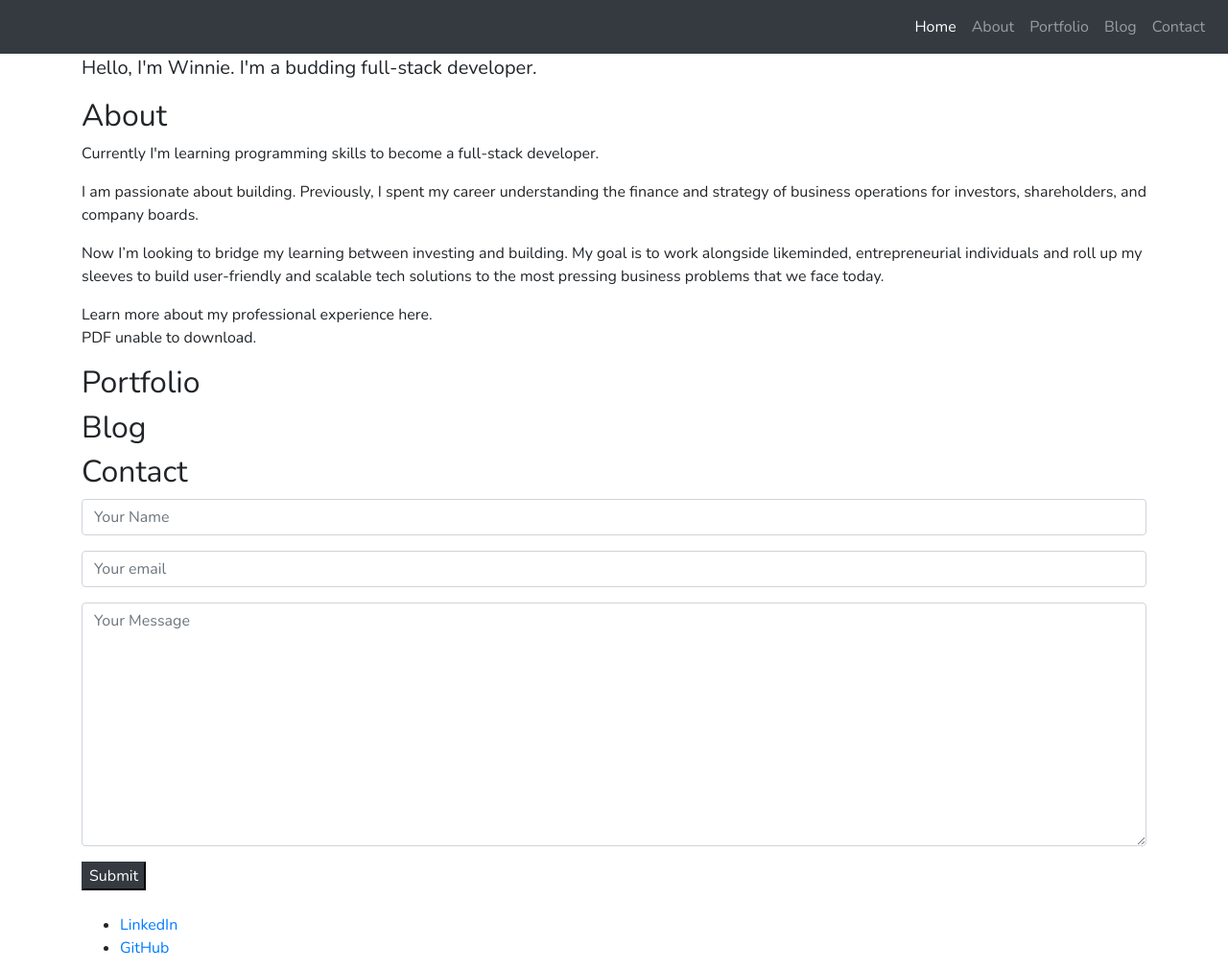
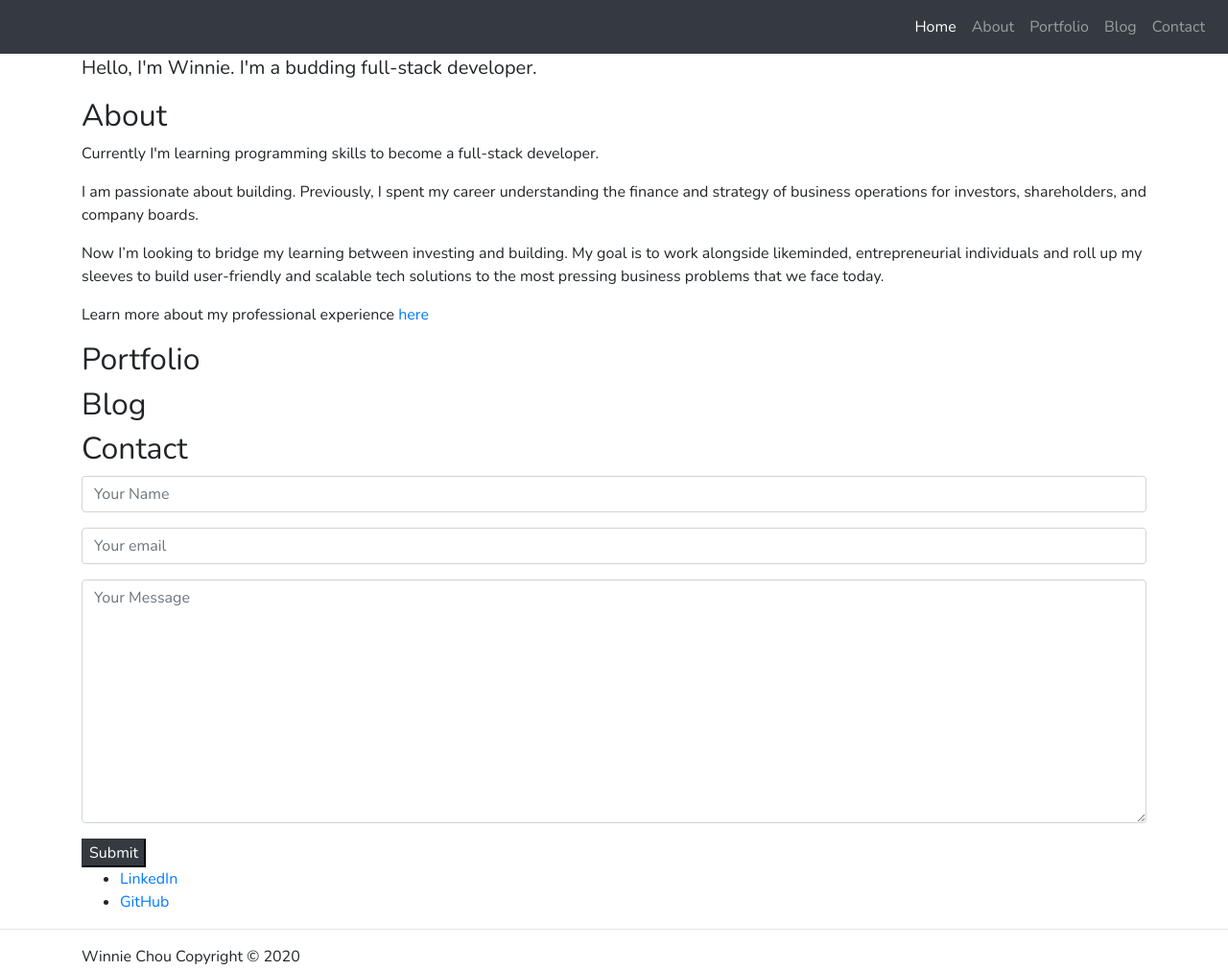
Before and after one commit to Win-C/personal-website, a plain HTML site: page index.html in a window 1280 px wide. Shown: the top 1011 px of the page at 96% size. Drawn offline with nearby package versions, Linux system fonts and the light colour scheme.

Commit message:
Fourth commit

```diff
--- a/index.html
+++ b/index.html
@@ -56,10 +56,8 @@
             Now I’m looking to bridge my learning between investing and building. My goal is to work alongside likeminded, entrepreneurial individuals and roll up my sleeves to build user-friendly and scalable tech solutions to the most pressing business problems that we face today.
         </p>
         <p>
-            Learn more about my professional experience here.
-            <object width="400" height="500" type="application/pdf" data="resume.pdf">
-                <p>PDF unable to download.</p>
-            </object>
+            Learn more about my professional experience
+            <a href="resume.pdf" width="400" height="500" type="application/pdf">here</a>
         </p>
     </section>
     <!--Portfolio Page-->
@@ -90,7 +88,6 @@
             <button type="submit" class="btn-dark btn-bg-dark">Submit</button>
         </form>
     </section>
-    <br>
     <!--Social Media-->
     <section class="container" id="media">
         <ul>
```
